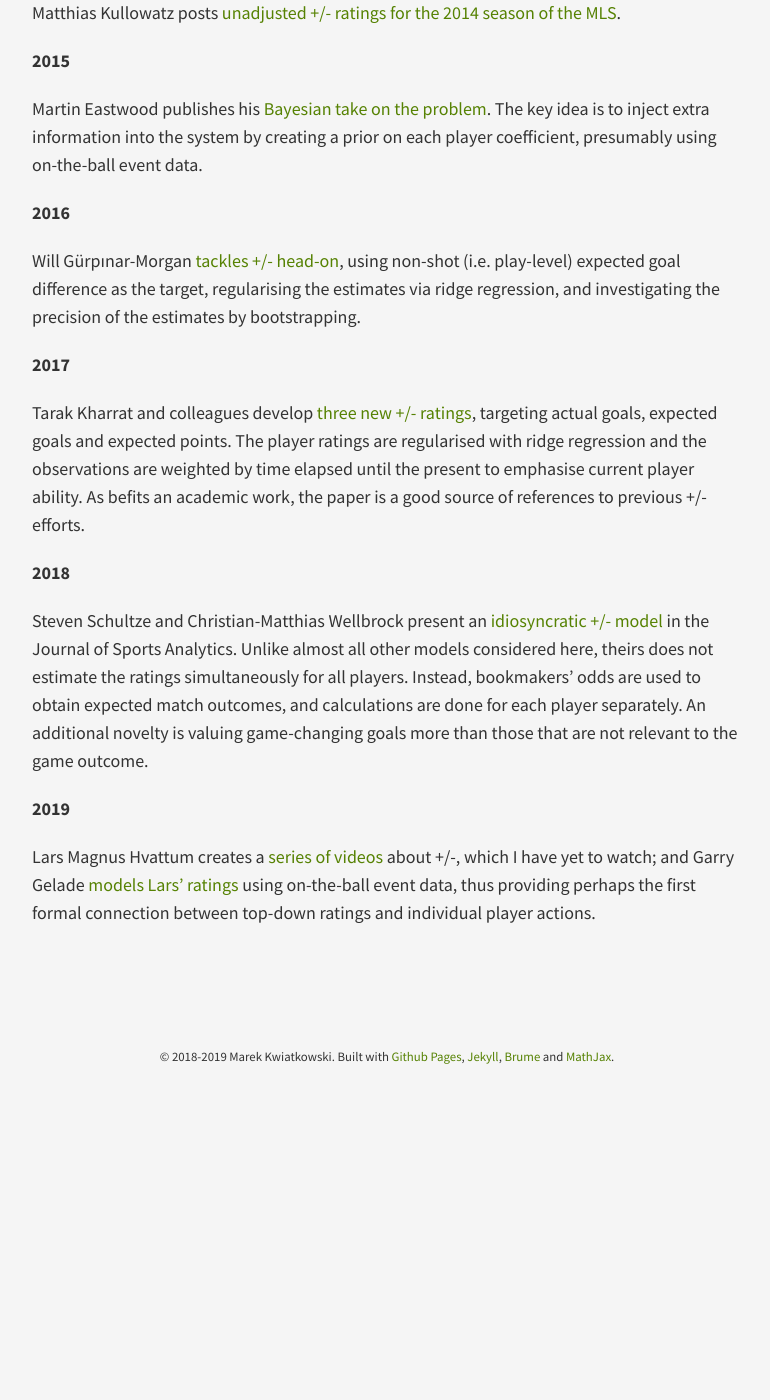
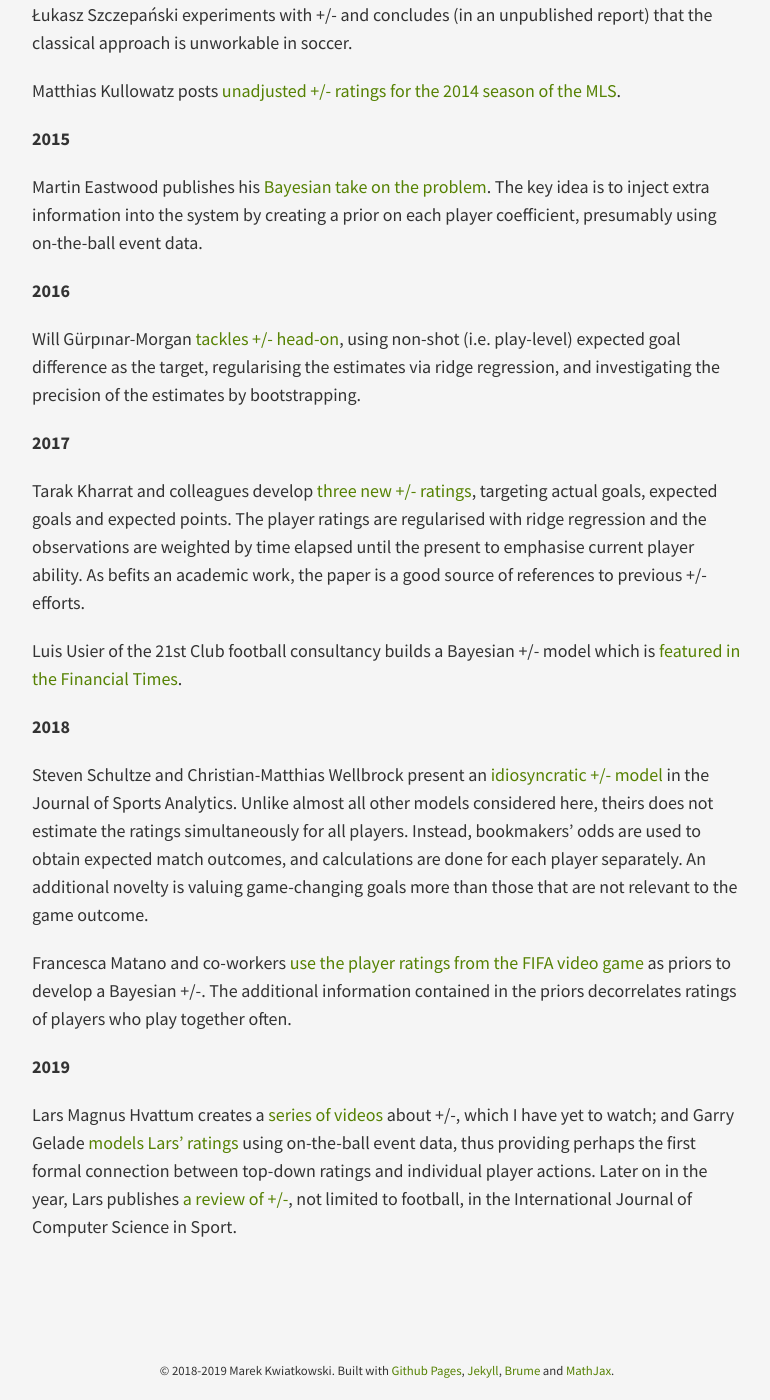
Before and after one commit to huffyhenry/huffyhenry.github.io, a Jekyll site: the page built from _posts/2019-07-29-stalking-plus-minus.md, in a window 1280 px wide and 1400 px high, scrolled down 1311 px. Shown: the whole window, without its empty margins (253-1023 px from the left). Built offline with Jekyll 4.4.1, drawn with Linux system fonts in a browser that asks for light colours; before the commit the page ends 2397 px from its top, so only the background shows below that; some of the changed text lies outside the part shown.

Commit message:
Update the plus-minus post

```diff
--- a/_posts/2019-07-29-stalking-plus-minus.md
+++ b/_posts/2019-07-29-stalking-plus-minus.md
@@ -2,6 +2,12 @@
 layout: post
 title: Stalking plus-minus
 ---
+<small>
+_(21 Sep 2019) Updated with works reported to me after the original article.
+See also Lars Magnus Hvattum's recent [academic review of plus-minus](https://doi.org/10.2478/ijcss-2019-0001)._
+</small>
+
+
 I have always had a huge soft spot for top-down metrics in soccer. I wrote why
 at length
 [elsewhere](https://statsbomb.com/2014/05/picking-the-optimal-colombian-xi-for-the-world-cup/),
@@ -79,6 +85,9 @@ elapsed until the present to emphasise current player ability.
 As befits an academic work, the paper is a good
 source of references to previous +/- efforts.
 
+Luis Usier of the 21st Club football consultancy builds a Bayesian +/- model
+which is [featured in the Financial Times](https://www.ft.com/content/19d303ce-889d-11e7-bf50-e1c239b45787).
+
 #### 2018
 Steven Schultze and Christian-Matthias Wellbrock present
 an [idiosyncratic +/- model](https://content.iospress.com/articles/journal-of-sports-analytics/jsa225)
@@ -88,10 +97,17 @@ bookmakers' odds are used to obtain expected match outcomes, and calculations
 are done for each player separately. An additional novelty is valuing game-changing
 goals more than those that are not relevant to the game outcome.
 
+Francesca Matano and co-workers
+[use the player ratings from the FIFA video game](https://arxiv.org/pdf/1810.08032.pdf)
+as priors to develop a Bayesian +/-. The additional information contained in the
+priors decorrelates ratings of players who play together often.
+
 #### 2019
 Lars Magnus Hvattum creates
 a [series of videos](https://www.youtube.com/channel/UC64jAkIQX-hD3pSnnOmr2MA)
 about +/-, which I have yet to watch; and Garry Gelade
 [models Lars' ratings](http://business-analytic.co.uk/blog/learning-to-love-plus-minus/)
 using on-the-ball event data, thus providing perhaps the first formal connection
-between top-down ratings and individual player actions.
+between top-down ratings and individual player actions. Later on in the year,
+Lars publishes [a review of +/-](https://doi.org/10.2478/ijcss-2019-0001),
+not limited to football, in the International Journal of Computer Science in Sport.
```
